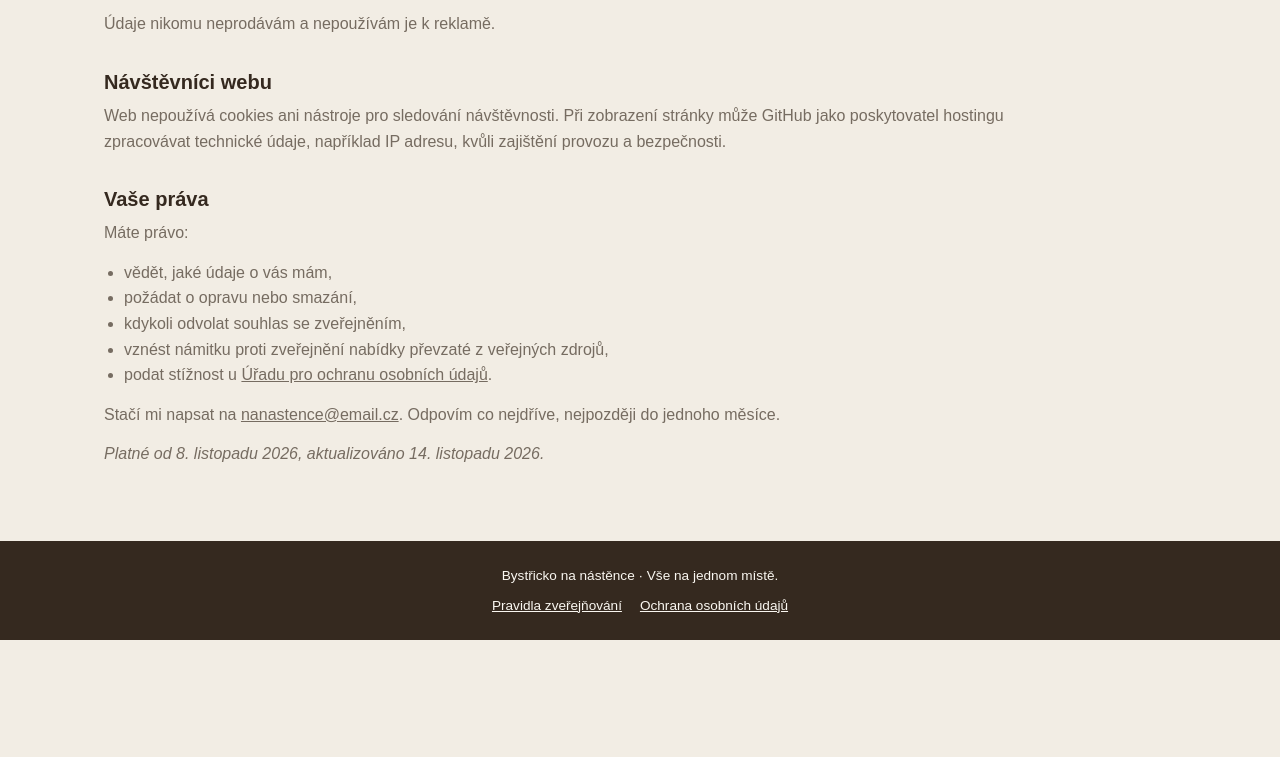
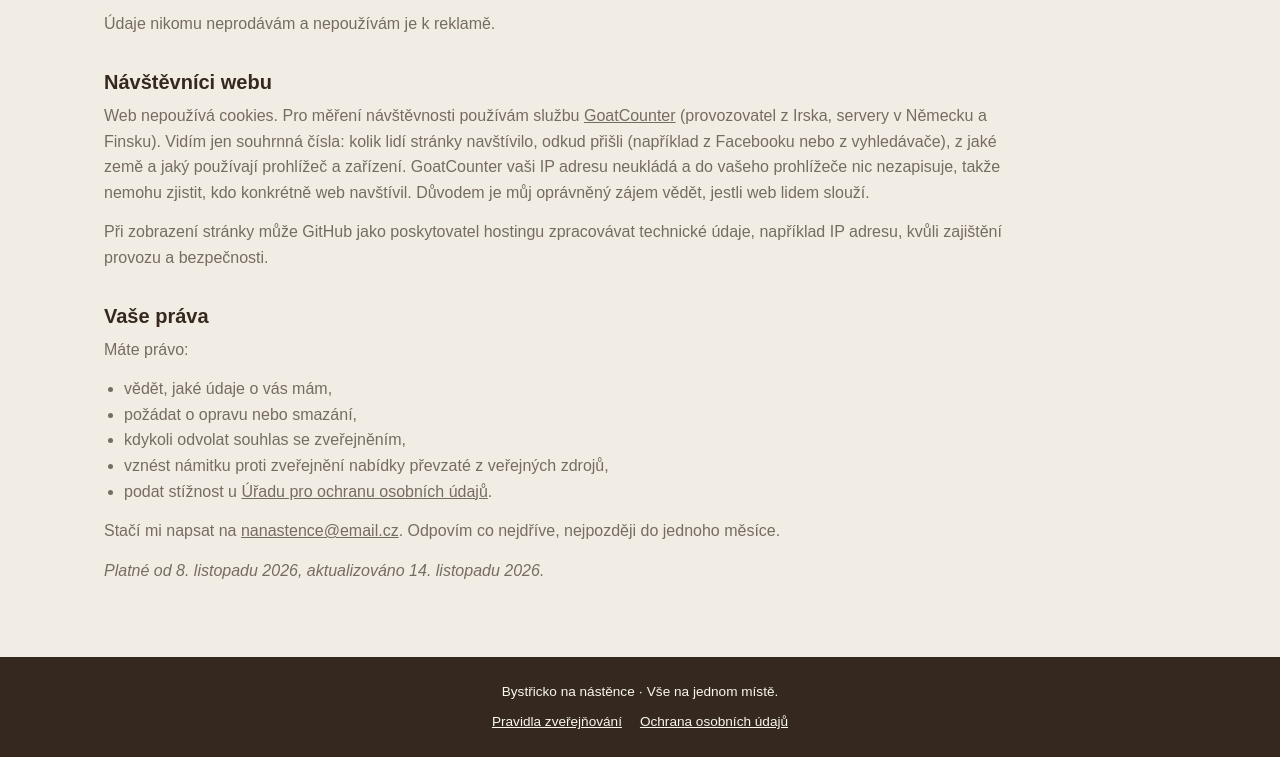
Before and after one commit to Xuxa9/bystricko-na-nastence, a plain HTML site: page ochrana-udaju.html in a window 1280 px wide. Shown: the part 974-1731 px from the top of the page. Before the commit the page ends 1614 px from the top, so only its background shows below. Drawn offline with Linux system fonts and the light colour scheme.

Commit message:
Měření návštěvnosti GoatCounter (bez cookies), ochrana údajů aktualizována

```diff
--- a/ochrana-udaju.html
+++ b/ochrana-udaju.html
@@ -69,10 +69,18 @@
         <p>Údaje nikomu neprodávám a nepoužívám je k reklamě.</p>
 
         <h2>Návštěvníci webu</h2>
-        <p>Web nepoužívá cookies ani nástroje pro sledování návštěvnosti.
-           Při zobrazení stránky může GitHub jako poskytovatel hostingu
+        <p>Web nepoužívá cookies. Pro měření návštěvnosti používám službu
+           <a href="https://www.goatcounter.com">GoatCounter</a> (provozovatel
+           z Irska, servery v Německu a Finsku). Vidím jen souhrnná čísla: kolik
+           lidí stránky navštívilo, odkud přišli (například z Facebooku nebo
+           z vyhledávače), z jaké země a jaký používají prohlížeč a zařízení.
+           GoatCounter vaši IP adresu neukládá a do vašeho prohlížeče nic
+           nezapisuje, takže nemohu zjistit, kdo konkrétně web navštívil.
+           Důvodem je můj oprávněný zájem vědět, jestli web lidem slouží.</p>
+        <p>Při zobrazení stránky může GitHub jako poskytovatel hostingu
            zpracovávat technické údaje, například IP adresu, kvůli zajištění
            provozu a bezpečnosti.</p>
+
 
         <h2>Vaše práva</h2>
         <p>Máte právo:</p>
@@ -100,5 +108,8 @@
         </nav>
     </footer>
 
+<!-- Měření návštěvnosti bez cookies (GoatCounter) -->
+ <script data-goatcounter="https://nanastence.goatcounter.com/count"
+        async src="//gc.zgo.at/count.js"></script>
 </body>
 </html>
```
Also changed, not shown: index.html (+3 -0 lines), pravidla.html (+3 -0 lines).
